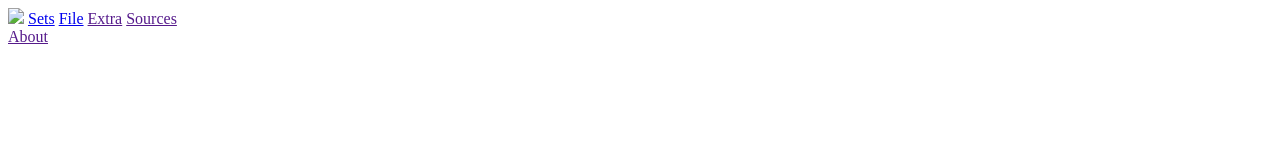
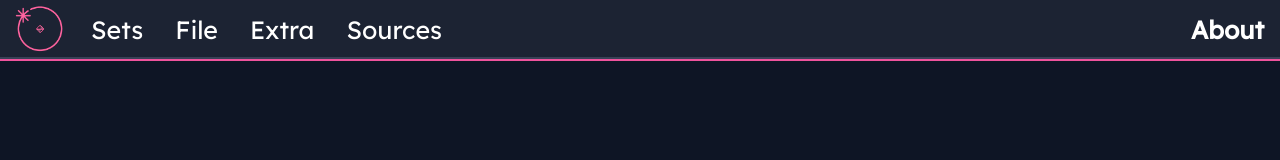
Before and after one commit to Hydrohaven/Quizlet, a plain HTML site: page html/home.html in a window 1280 px wide. Drawn offline with Linux system fonts and the light colour scheme; the site is published under a folder, as on GitHub Pages, so addresses that start at the root find nothing.

Commit message:
Fixed redirection of html, css, and js files

```diff
--- a/html/home.html
+++ b/html/home.html
@@ -6,14 +6,14 @@
   <meta name="viewport" content="width=device-width">
   <title>퀴즈레트 | Home</title>
   <link rel="shortcut icon" href="../img/izone.ico" />
-  <link href="/css/home.css" rel="stylesheet" type="text/css"/>
-  <link href="/css/style.css" rel="stylesheet" type="text/css"/>
+  <link href="../css/home.css" rel="stylesheet" type="text/css"/>
+  <link href="../css/style.css" rel="stylesheet" type="text/css"/>
 </head>
 
 <body>
   <div class="navbar">
-    <a href="home.html"><img class="nav-logo" src="/img/izone.png"></a>
-    <a class="nav-link" href="/index.html">Sets</a>
+    <a href="home.html"><img class="nav-logo" src="../img/izone.png"></a>
+    <a class="nav-link" href="../index.html">Sets</a>
     <a class="nav-link" href="file.html">File</a>
     <a class="nav-link" href="">Extra</a>
     <a class="nav-link" href="">Sources</a>
--- a/js/script.js
+++ b/js/script.js
@@ -25,7 +25,7 @@ async function create() {
     resize(); // window.addEventListener('resize', onResize);
 
     //Creates set options for dropdown and pushes pairs into master arrays
-    var response = await fetch('/writer/words.txt');
+    var response = await fetch('../writer/words.txt');
     const words = await response.text();
     const list = words.split("\n");
 
```
Also changed, not shown: html/file.html (+5 -5 lines).
